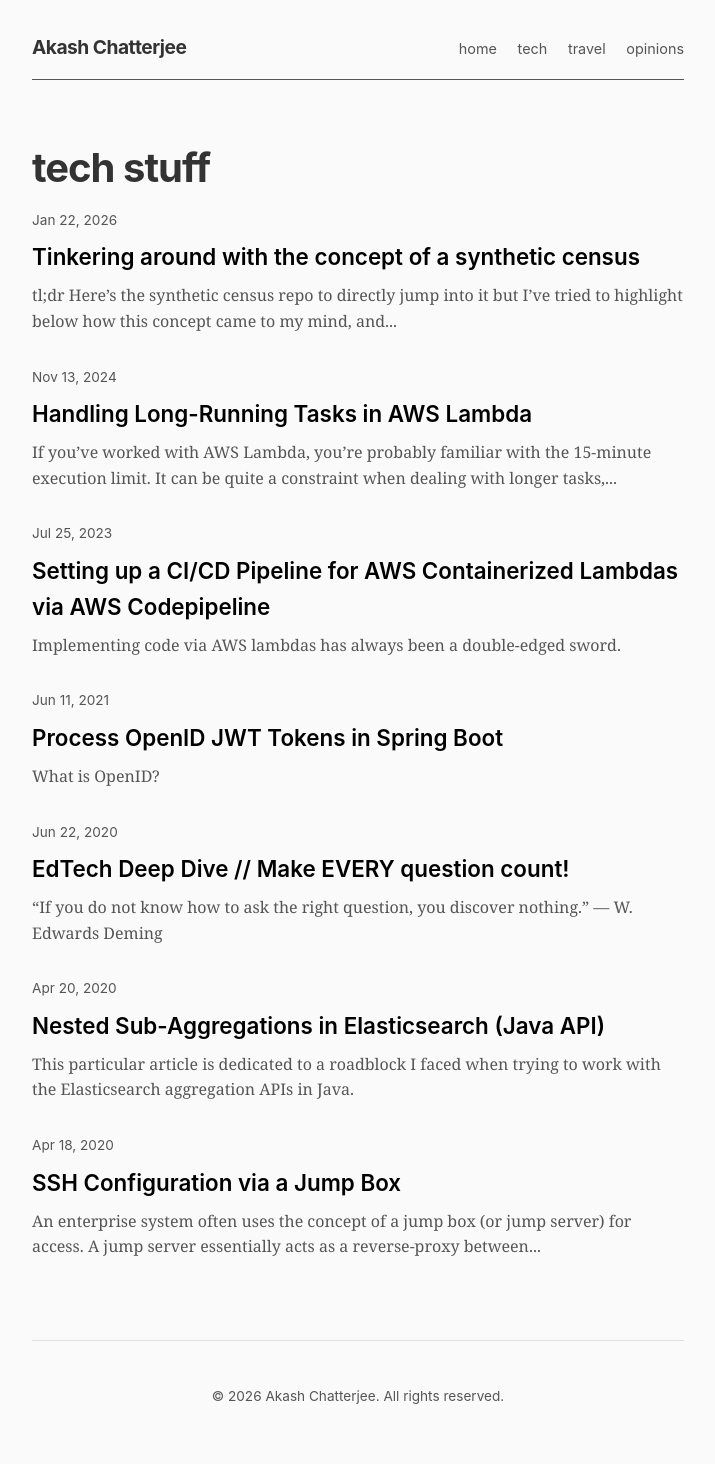
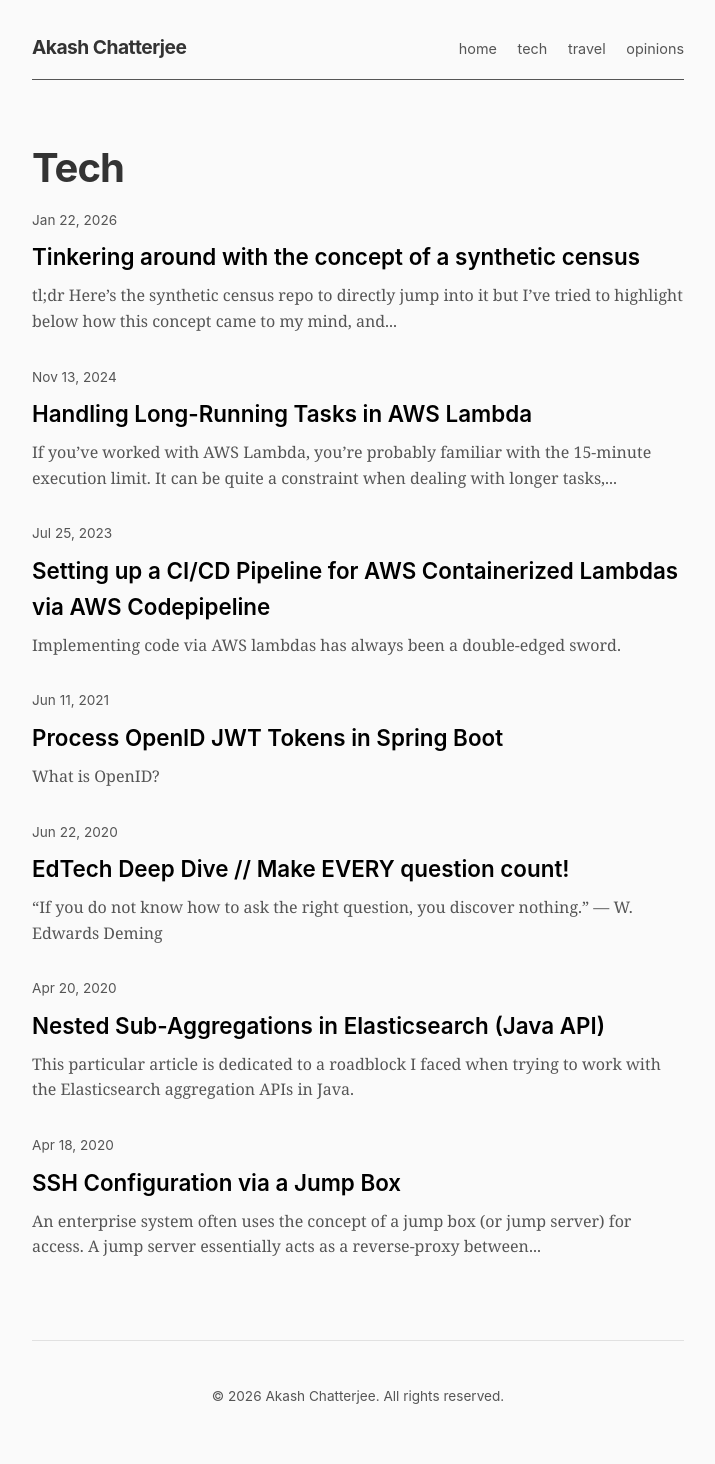
Before and after one commit to AkashChatterjee/akashchatterjee.github.io, a Jekyll site: the page built from tech/index.md, in a window 1280 px wide. Shown: the whole page, without its empty margins (282-997 px from the left). Built offline with Jekyll 4.4.1, drawn with Linux system fonts in a browser that asks for light colours.

Commit message:
Minor formatting changes

```diff
--- a/_config.yml
+++ b/_config.yml
@@ -2,11 +2,11 @@ title: Akash Chatterjee
 description: Personal website and blog of Akash Chatterjee.
 
 navigation:
-  - title: home
+  - title: Home
     url: /
-  - title: tech
+  - title: Tech
     url: /tech/
-  - title: travel
+  - title: Travel
     url: /travel/
-  - title: opinions
+  - title: Opinions
     url: /opinions/
--- a/tech/index.md
+++ b/tech/index.md
@@ -3,7 +3,7 @@ layout: default
 title: tech
 ---
 
-# tech stuff
+# Tech
 
 <ul class="post-list">
   {% for post in site.categories.tech %}
```
Also changed, not shown: index.md (+1 -1 lines), opinions/index.md (+1 -1 lines), travel/index.md (+1 -1 lines).
